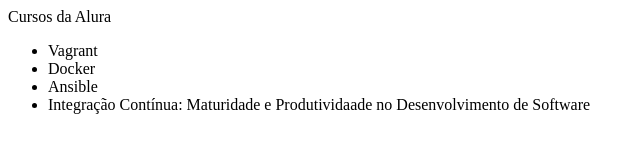
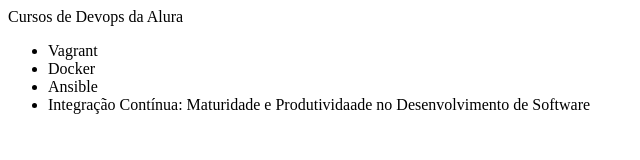
Before and after one commit to andre-galdino/alura-git, a plain HTML site: page index.html in a window 1280 px wide. Shown: the full height of the page, 0-640 px from the left. Drawn offline with Linux system fonts and the light colour scheme.

Commit message:
Alterando título da página

```diff
--- a/index.html
+++ b/index.html
@@ -3,7 +3,7 @@
 
 	<head>
 		<meta charset="utf-8">
-		<time>Cursos da Alura</time>
+		<titulo>Cursos de Devops da Alura</titulo>
 	</head>
 
 	<body>
```
